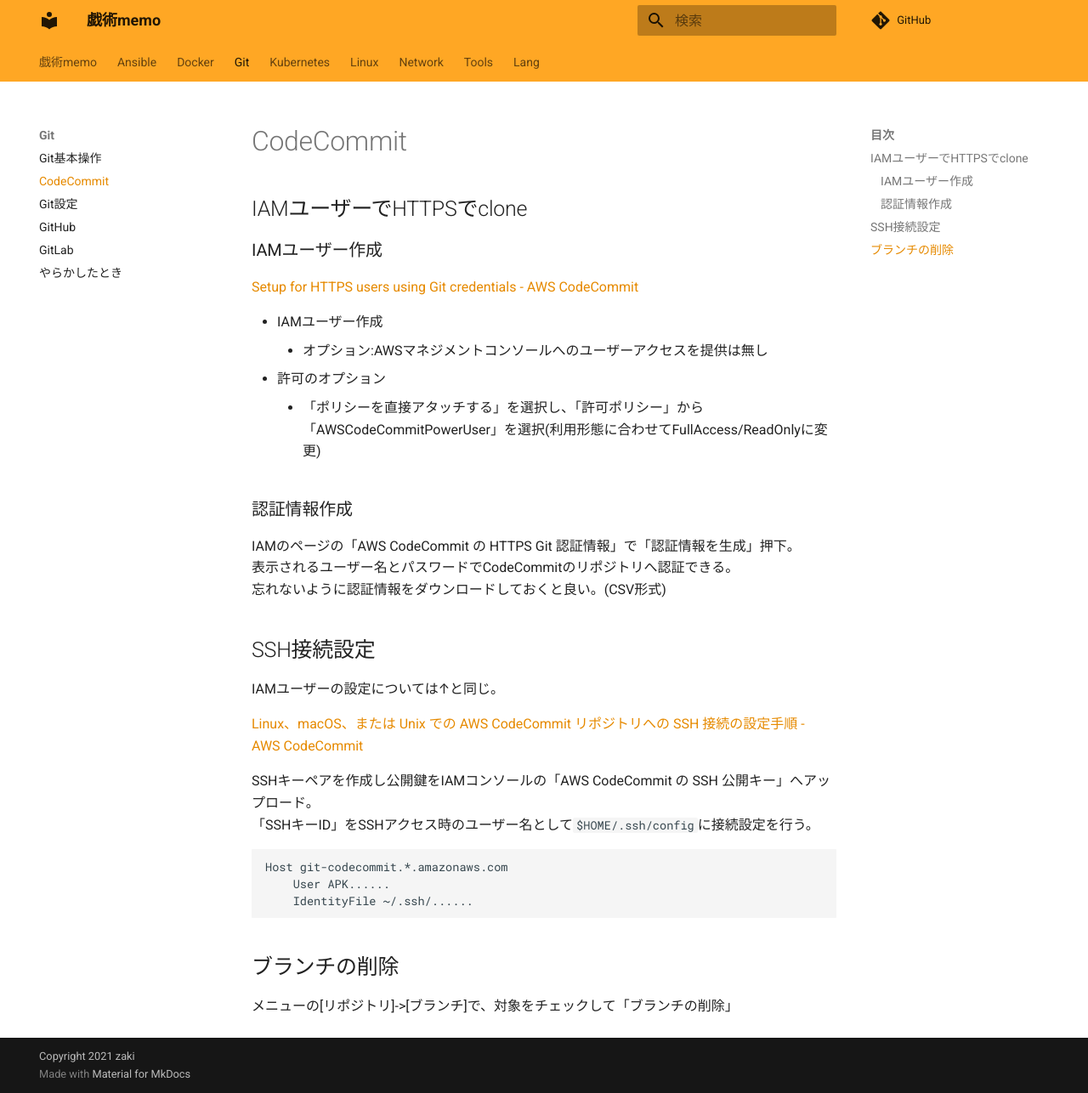
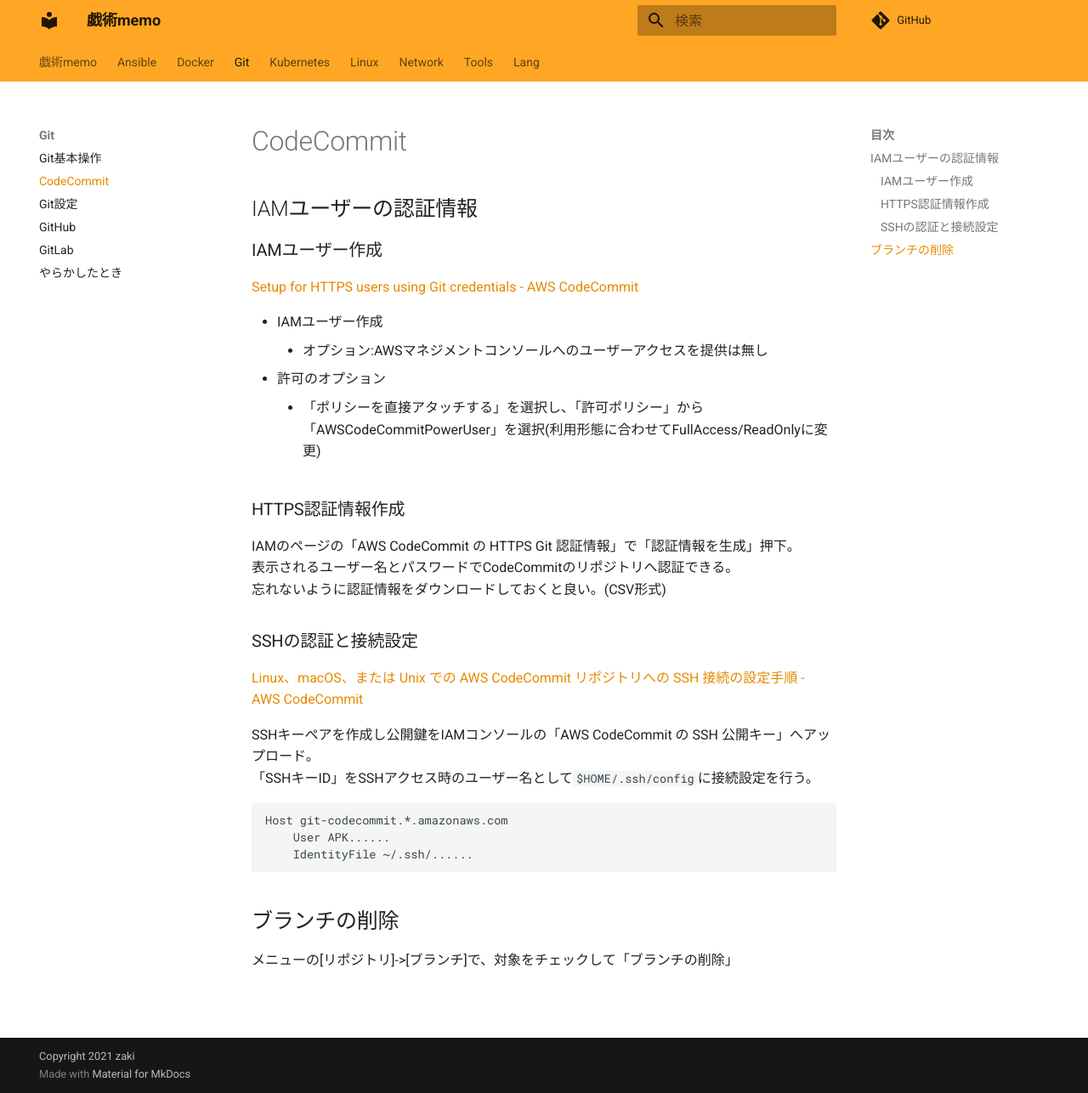
Before and after one commit to zaki-lknr/docs, an MkDocs documentation site: the page built from docs/Git/codecommit.md, in a window 1280 px wide and 1286 px high. Shown: the whole window at 85% size. Built offline with MkDocs 1.6.1 and Material for MkDocs 9.7.7, drawn with Linux system fonts in a browser that asks for light colours; comment, search, counter and statistics services are not loaded.

Commit message:
update: tweak

```diff
--- a/docs/Git/codecommit.md
+++ b/docs/Git/codecommit.md
@@ -1,6 +1,6 @@
 # CodeCommit
 
-## IAMユーザーでHTTPSでclone
+## IAMユーザーの認証情報
 
 ### IAMユーザー作成
 
@@ -11,15 +11,13 @@
 - 許可のオプション
     - 「ポリシーを直接アタッチする」を選択し、「許可ポリシー」から「AWSCodeCommitPowerUser」を選択(利用形態に合わせてFullAccess/ReadOnlyに変更)
 
-### 認証情報作成
+### HTTPS認証情報作成
 
 IAMのページの「AWS CodeCommit の HTTPS Git 認証情報」で「認証情報を生成」押下。
 表示されるユーザー名とパスワードでCodeCommitのリポジトリへ認証できる。
 忘れないように認証情報をダウンロードしておくと良い。(CSV形式)
 
-## SSH接続設定
-
-IAMユーザーの設定については↑と同じ。
+### SSHの認証と接続設定
 
 [Linux、macOS、または Unix での AWS CodeCommit リポジトリへの SSH 接続の設定手順 - AWS CodeCommit](https://docs.aws.amazon.com/ja_jp/codecommit/latest/userguide/setting-up-ssh-unixes.html)
 
```
